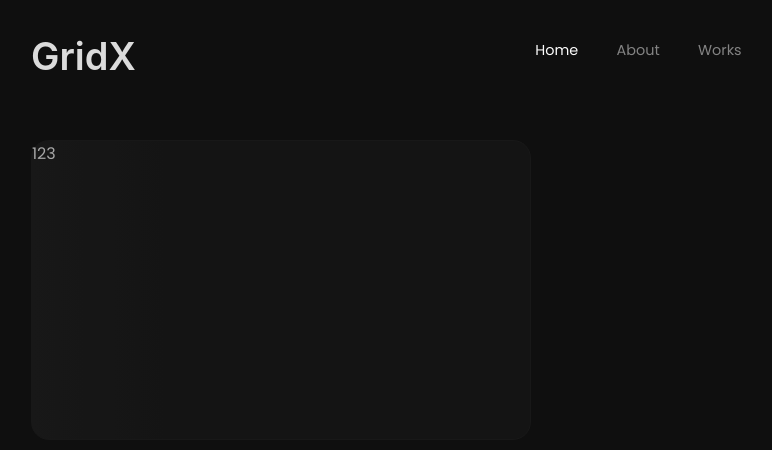
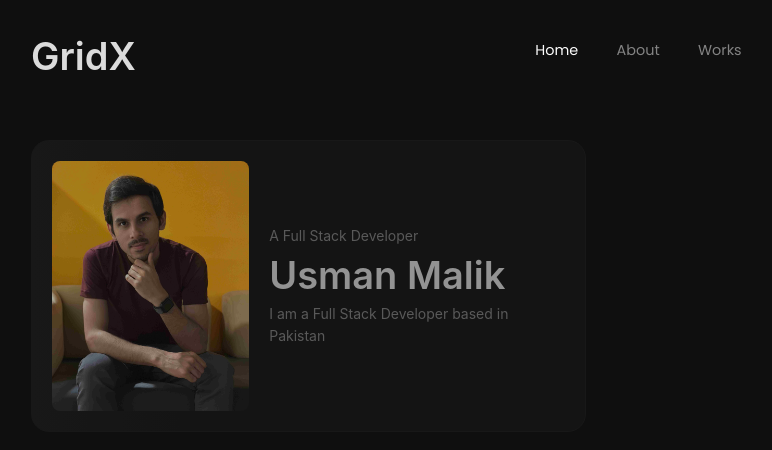
Before and after one commit to Usmanmalik5361008/usman-portfolio, a Next.js app: page / in a window 1280 px wide. Shown: the top 450 px of the page, without its empty margins (54-826 px from the left). Built offline with nearby package versions, Linux system fonts and the light colour scheme.

Commit message:
working on portfolio

```diff
--- /dev/null
+++ b/src/app/(home)/components/IntroCard/IntroCard.component.tsx
@@ -0,0 +1,33 @@
+"use client";
+
+import { withHomeCardLayout } from "@/hoc";
+import { Typography } from "antd";
+
+import classes from "../../home.module.scss";
+import Image from "next/image";
+
+const { Text, Title } = Typography;
+
+const IntroCard: React.FC = () => {
+  return (
+    <div className={classes["intro-card"]}>
+      <div>
+        <Image
+          src={"/owner-image.jpg"}
+          alt="owner-image"
+          layout="fill"
+          objectFit="cover"
+          objectPosition="top"
+          style={{ borderRadius: 8 }}
+        />
+      </div>
+      <div>
+        <Text className="subtle-text">A Full Stack Developer</Text>
+        <Title className="m-0">Usman Malik</Title>
+        <Text className="subtle-text">I am a Full Stack Developer based in Pakistan</Text>
+      </div>
+    </div>
+  );
+};
+
+export default withHomeCardLayout(IntroCard);
--- /dev/null
+++ b/src/app/(home)/components/index.ts
@@ -0,0 +1 @@
+export { default as IntroCard } from './IntroCard/IntroCard.component'
--- /dev/null
+++ b/src/app/(home)/home.module.scss
@@ -0,0 +1,34 @@
+.home-page-wrapper {
+    display: flex;
+
+    .home-rows-1 {
+        display: grid;
+        grid-template-columns: repeat(2, 1fr);
+        grid-template-rows: repeat(2, 1fr);
+        width: 100%;
+
+        .intro-card {
+            grid-area: intro;
+            display: flex;
+            gap: 20px;
+            align-items: center;
+
+
+            &>div {
+                &:first-child {
+                    flex: 0.4;
+                    height: 250px;
+                    position: relative;
+
+                }
+
+                &:last-child {
+                    flex: 0.6;
+                    display: flex;
+                    flex-direction: column;
+                    gap: 5px;
+                }
+            }
+        }
+    }
+}
--- /dev/null
+++ b/src/app/(home)/page.tsx
@@ -0,0 +1,12 @@
+import { IntroCard } from "./components";
+import classes from "./home.module.scss";
+
+export default function Home() {
+  return (
+    <section className={`container ${classes["home-page-wrapper"]}`}>
+      <div className={classes["home-rows-1"]}>
+        <IntroCard />
+      </div>
+    </section>
+  );
+}
--- a/src/app/page.tsx
+++ /dev/null
@@ -1,11 +0,0 @@
-import { WithHomeCardLayout } from "@/hoc";
-
-export default function Home() {
-  return (
-    <section className="container">
-      <WithHomeCardLayout>
-        <div>123</div>
-      </WithHomeCardLayout>
-    </section>
-  );
-}
--- a/src/hoc/index.ts
+++ b/src/hoc/index.ts
@@ -1 +1 @@
-export { default as WithHomeCardLayout } from './withCardLayout/withHomeCardLayout.hoc'
+export { default as withHomeCardLayout } from './withCardLayout/withHomeCardLayout.hoc'
--- a/src/hoc/withCardLayout/withHomeCardLayout.hoc.tsx
+++ b/src/hoc/withCardLayout/withHomeCardLayout.hoc.tsx
@@ -1,6 +1,6 @@
-const WithHomeCardLayout: React.FC<{ children: React.ReactNode }> = ({
-  children,
-}) => {
-  return <div className="home-card-layout">{children}</div>;
-};
-export default WithHomeCardLayout;
+const withHomeCardLayout =
+  (Component: React.FC): React.FC =>
+  () =>
+    <div className="home-card-layout">{<Component />}</div>;
+
+export default withHomeCardLayout;
--- a/src/styles/_components.scss
+++ b/src/styles/_components.scss
@@ -14,10 +14,9 @@
 
 
 .home-card-layout {
-    max-width: 500px;
-    background: rgb(30,30,30);
-    height: 300px;
-    background: linear-gradient(90deg, rgba(29,29,29,1) 0%, rgba(23,23,23,1) 32%);
+    background: rgb(30, 30, 30);
+    background: linear-gradient(90deg, rgba(29, 29, 29, 1) 0%, rgba(23, 23, 23, 1) 32%);
     border-radius: 18px;
-    border:1px solid #1e1e1e ;
+    border: 1px solid #1e1e1e;
+    padding: 20px;
 }
--- a/src/styles/_utils.scss
+++ b/src/styles/_utils.scss
@@ -1,3 +1,13 @@
 .container {
     @include container()
 }
+
+.m-0 {
+    margin: 0 !important;
+}
+
+.subtle-text {
+    @include themify($themes) {
+        color: themed('subtle-text-color');
+    }
+}
```
Also changed, not shown: src/app/layout.tsx (+5 -5 lines), public/owner-image.jpg (added).
